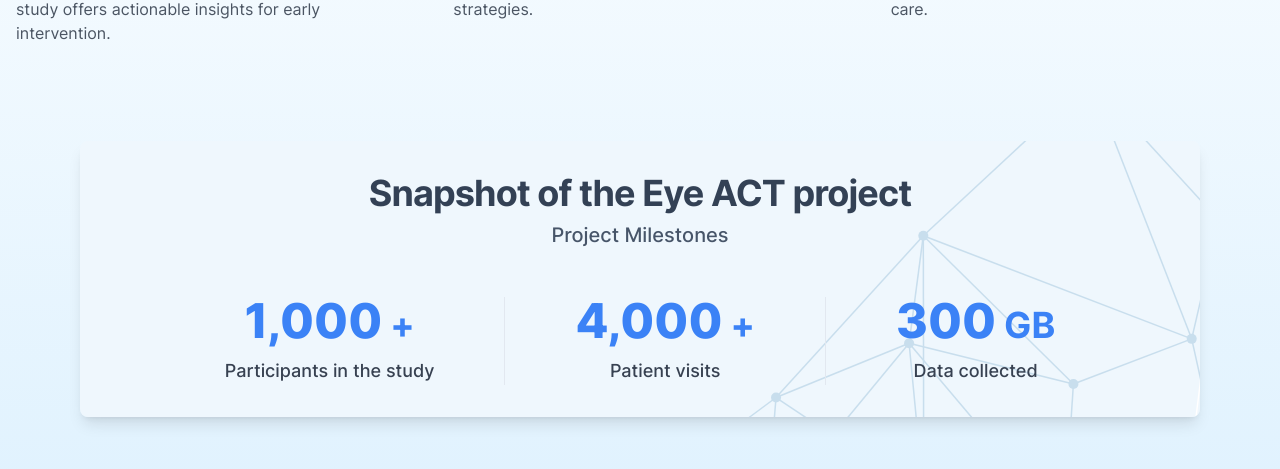
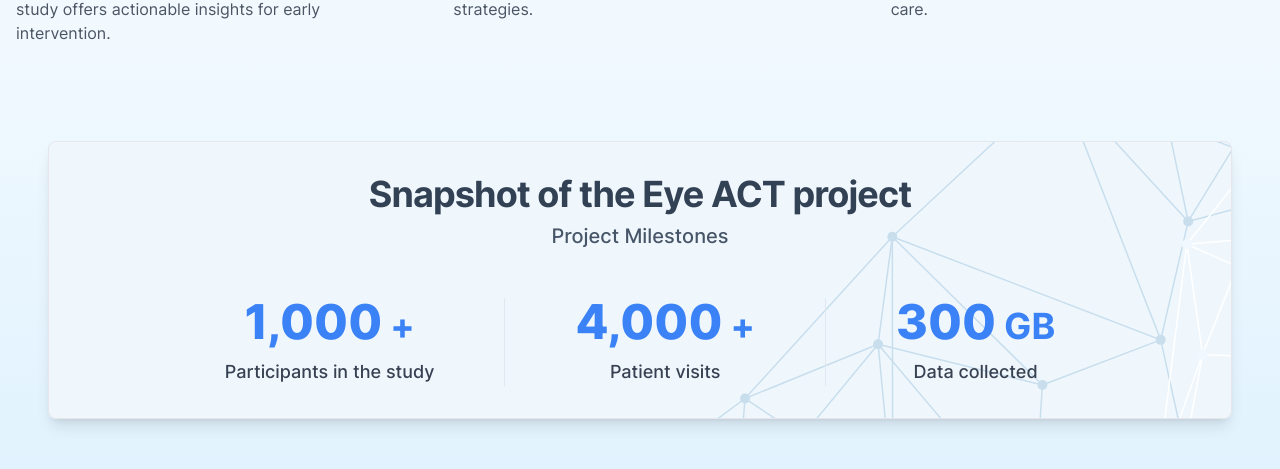
Before and after one commit to EyeACT/eyeactstudy.org, a Next.js app: page / in a window 1280 px wide. Shown: the part 1210-1679 px from the top of the page. Built offline with nearby package versions, Linux system fonts and the light colour scheme; what tailwindcss-debug-screens would draw is missing.

Commit message:
💄 style: update status text card

```diff
--- a/src/components/content/StatsText.tsx
+++ b/src/components/content/StatsText.tsx
@@ -43,7 +43,9 @@ export default function StatsText() {
     );
 
     refs.current.forEach((ref) => {
-      if (ref) observer.observe(ref);
+      if (ref) {
+        observer.observe(ref);
+      }
     });
 
     return () => observer.disconnect();
@@ -79,8 +81,7 @@ export default function StatsText() {
 
   return (
     <section className='pt-4'>
-      <div className='px-8'>
-        <div className='border[1px] m-2 mx-auto max-w-screen-xl rounded-lg border-gray-200 bg-[url(/images/polygon-card-v2.svg)] p-8 text-center shadow-lg'>
+      <div className='border[1px] m-2 mx-auto max-w-screen-xl rounded-lg border border-gray-200 bg-[url(/images/polygon-card-v2.svg)] px-16 py-8 text-center shadow-lg'>
         <h1 className='mb-2 text-3xl font-bold tracking-tight sm:text-4xl'>
           Snapshot of the Eye ACT project
         </h1>
@@ -122,7 +123,6 @@ export default function StatsText() {
           </Stack>
         </div>
       </div>
-      </div>
     </section>
   );
 }
--- a/src/pages/index.tsx
+++ b/src/pages/index.tsx
@@ -21,6 +21,7 @@ import { WidthFramerContainer } from '@/utils/framer';
  * @see https://stackoverflow.com/questions/68103844/how-to-override-next-js-svg-module-declaration
  */
 
+// Missing items will be added to the events list
 const HomePage: React.FC<EventItem> = ({ slug, frontMatter }) => {
   const {
     title,
@@ -35,7 +36,7 @@ const HomePage: React.FC<EventItem> = ({ slug, frontMatter }) => {
 
   const fadeInVariants = {
     hidden: { opacity: 0, y: 20 },
-    show: (i: any) => ({
+    show: (i: number) => ({
       opacity: 1,
       y: 0,
       transition: { delay: i * 0.2, duration: 0.5 },
```
Lines whose indentation alone changed are shown as unchanged.
